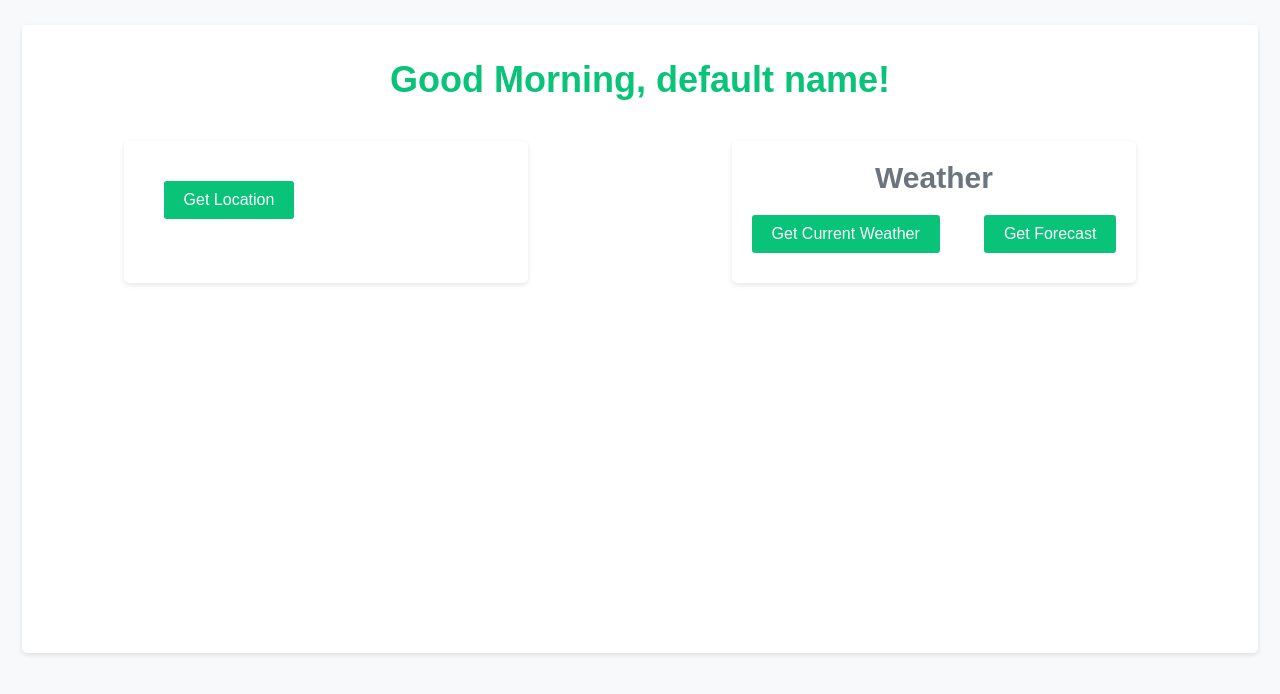
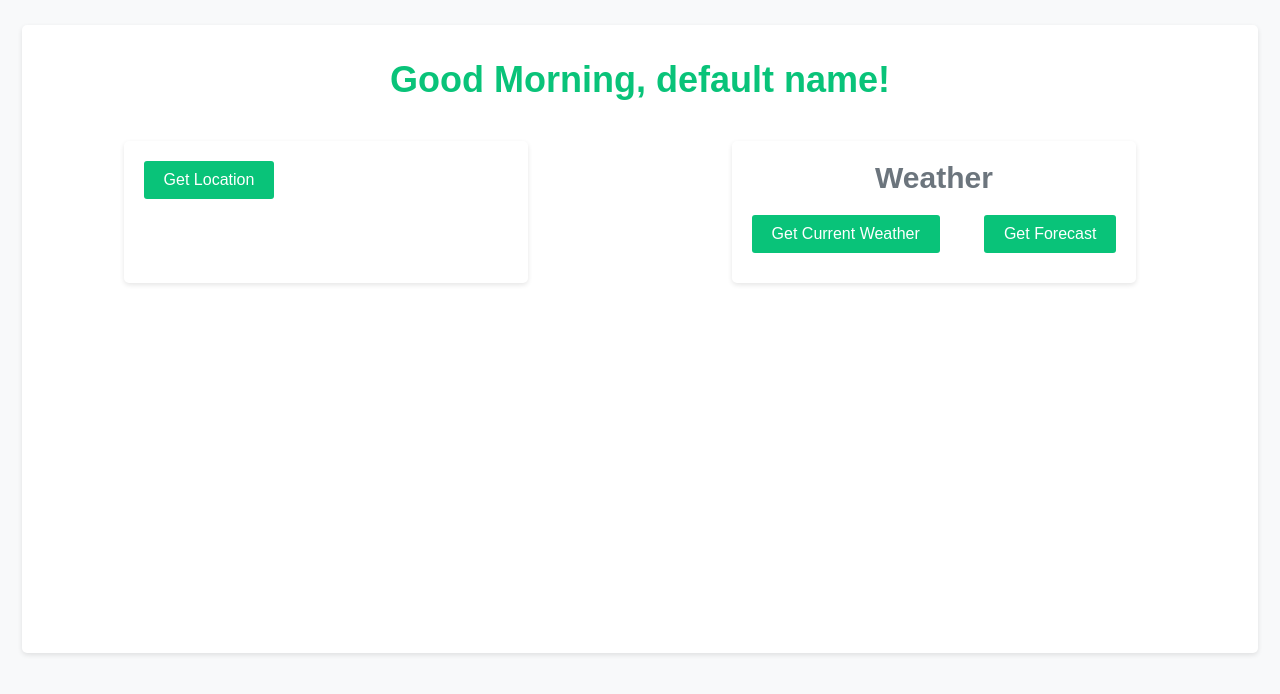
Before and after one commit to Lia711/weather-app, a React (Create React App) app: page /home in a window 1280 px wide. Shown: the top 694 px of the page. Built offline with nearby package versions, Linux system fonts and the light colour scheme.

Commit message:
weather displays based on received coordinates

```diff
--- a/src/components/Home/Home.jsx
+++ b/src/components/Home/Home.jsx
@@ -1,10 +1,15 @@
-import React from 'react'
+import React, { useState } from 'react'
 import "./Home.scss"
 import Location from '../Location/Location';
 import Weather from '../Weather/Weather';
+import Button from '../Button/Button';
+
 
 
 const Home = (props) => {
+    const [latitude, setLatitude] = useState();
+    const [longitude, setLongitude] = useState();
+    const [status, setStatus] = useState();
     const {user} = props;
     const currentHour = new Date().getHours();
     let greetingTime = "Morning";
@@ -16,15 +21,33 @@ const Home = (props) => {
     if (currentHour >= 18) {
       greetingTime = "Evening";
     }
+
+    const getLocation = () => {
+      if (!navigator.geolocation) {
+          setStatus("Your browser does not allow use of location.")
+      } else {
+          navigator.geolocation.getCurrentPosition((position)=> {
+              setStatus("Success!");
+              setLatitude(position.coords.latitude)
+              setLongitude(position.coords.longitude)
+          }, ()=> {
+              setStatus("Unable to retrieve location")
+          })
+      }
+  }
+
   return (
     <div className='home'>
     <h1>Good {greetingTime}, {user}!</h1>
     <div className='cards'>
     <div className='card'>
-      <Location/>
+    <div className='getLocation'>
+        <Button buttonText={"Get Location"} onClick={getLocation}/>
+    </div>
+      <Location longitude={longitude} latitude={latitude} status={status}/>
     </div>
     <div className='card'>
-      <Weather/>
+      <Weather longitude={longitude} latitude={latitude}/>
     </div>
     </div>
     </div>
--- a/src/components/Location/Location.jsx
+++ b/src/components/Location/Location.jsx
@@ -3,30 +3,11 @@ import "./Location.scss"
 import Button from '../Button/Button';
 
 
-const Location = () => {
-    const [latitude, setLatitude] = useState();
-    const [longitude, setLongitude] = useState();
-    const [status, setStatus] = useState();
-
-    const getLocation = () => {
-        if (!navigator.geolocation) {
-            setStatus("Your browser does not allow use of location.")
-        } else {
-            navigator.geolocation.getCurrentPosition((position)=> {
-                setStatus("Success!");
-                setLatitude(position.coords.latitude)
-                setLongitude(position.coords.longitude)
-            }, ()=> {
-                setStatus("Unable to retrieve location")
-            })
-        }
-    }
+const Location = (props) => {
+    const {longitude, latitude, status} = props;
 
   return (
     <div className='locationCard'>
-    <div className='getLocation'>
-        <Button buttonText={"Get Location"} onClick={getLocation}/>
-    </div>
     {longitude ? <><p>{status}</p>
     <p>Location: longitude {longitude}, latitude {latitude}.</p></>: null }
 
--- a/src/components/Weather/Weather.jsx
+++ b/src/components/Weather/Weather.jsx
@@ -3,7 +3,8 @@ import "./Weather.scss"
 import Button from '../Button/Button';
 
 
-const Weather = () => {
+const Weather = (props) => {
+    const {longitude, latitude} = props;
     const [weather, setWeather] = useState();
     const [forecast, setForecast] = useState();
 
@@ -13,7 +14,7 @@ const Weather = () => {
     }
 
     const getWeather = async()=> {
-        let url = `${api.base}/current.json?key=${api.key}&q=51.473893,-0.020191`;
+        let url = `${api.base}/current.json?key=${api.key}&q=${latitude},${longitude}`;
         const response = await fetch(url);
         const data = await response.json();
         setWeather(data)
@@ -23,7 +24,7 @@ const Weather = () => {
     }
 
     const getForecast = async()=> {
-        let url = `${api.base}/forecast.json?key=${api.key}&q=51.473929,-0.020256&days=7`;
+        let url = `${api.base}/forecast.json?key=${api.key}&${latitude},${longitude}&days=7`;
         const response = await fetch(url);
         const data2 = await response.json();
         setForecast(data2)
```
